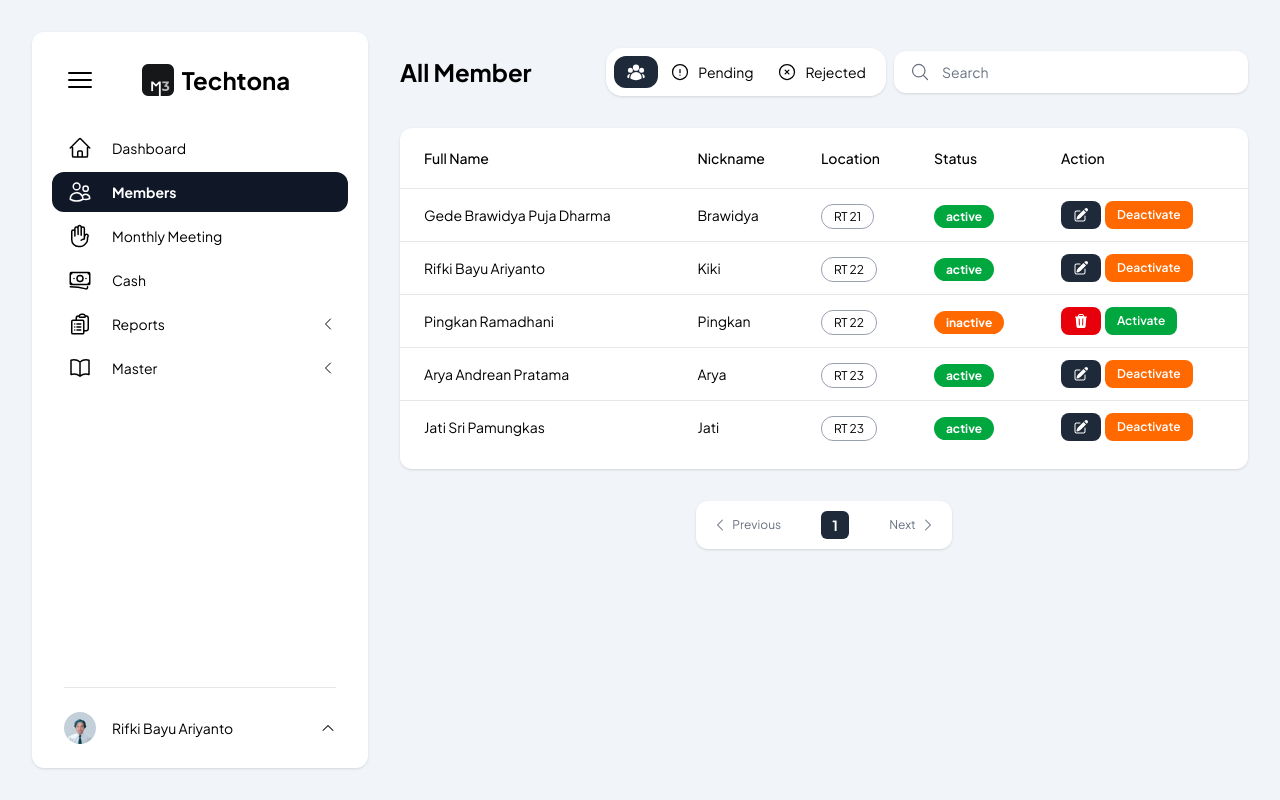
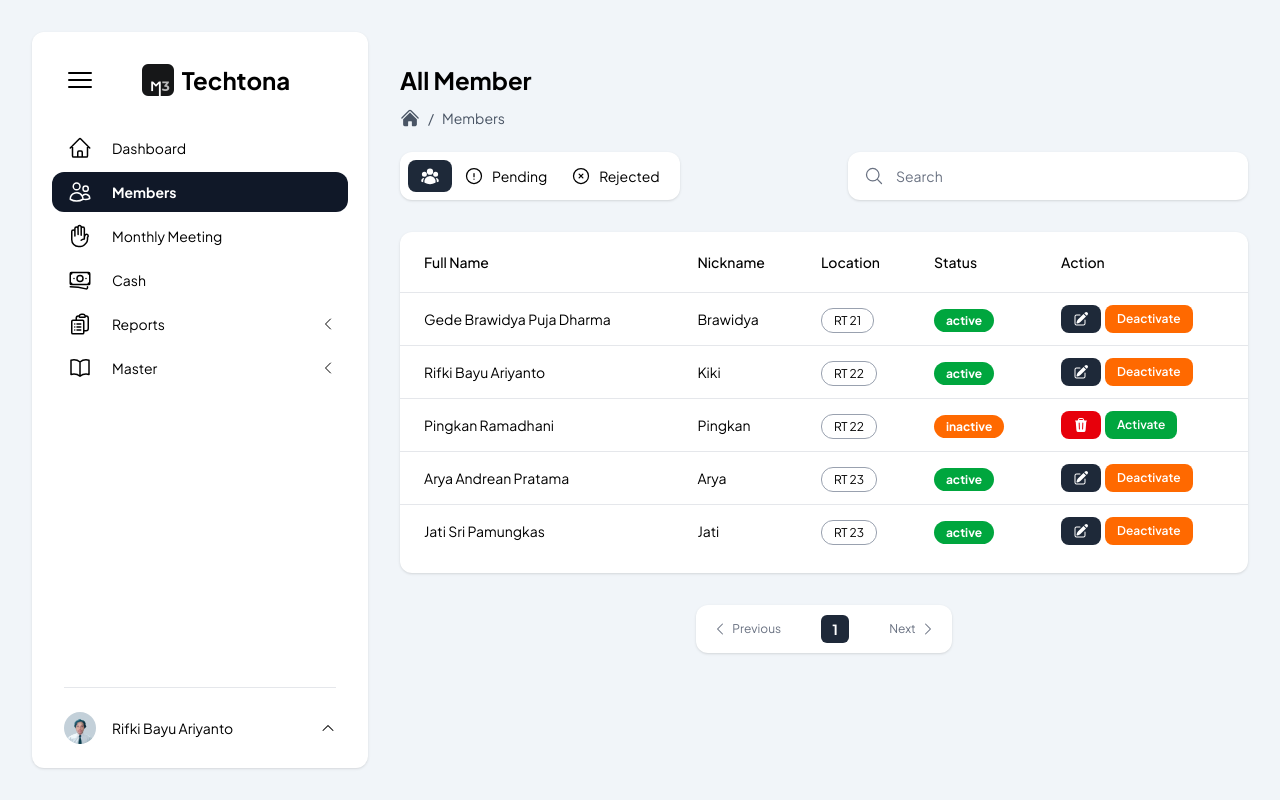
Before and after one commit to rifkibayuariy/karang-taruna, a Next.js app: page /admin/members in a window 1280 px wide. Built offline with nearby package versions, Linux system fonts and the light colour scheme.

Commit message:
Update Member page

```diff
--- a/app/admin/members/page.tsx
+++ b/app/admin/members/page.tsx
@@ -1,3 +1,4 @@
+import Breadcrumb from "@/components/admin/breadcrumb";
 import Tabs from "@/components/admin/members/tabs";
 import Table from "@/components/admin/members/table";
 
@@ -16,15 +17,18 @@ export default async function Members(props: {
     // const currentPage = Number(searchParams?.page) || 1;
 
     return (
-        <main className="pb-8">
-            <div className="flex flex-col md:flex-row w-full gap-2 justify-between items-center md:pt-4">
-                <div className="hidden md:w-56 md:flex items-center">
-                    <h1 className="text-xl text-nowrap md:text-2xl font-bold">{`${tab == 'all' ? 'All' : (tab == 'pending' ? 'Pending' : 'Rejected')} Member`}</h1>
-                </div>
-                <div className="w-full md:w-fit">
+        <main className="md:pt-8 pb-12">
+            <div className="w-full pb-6">
+                <h1 className="hidden md:block text-xl text-nowrap md:text-2xl font-bold mb-3">
+                    {`${tab == 'all' ? 'All' : (tab == 'pending' ? 'Pending' : 'Rejected')} Member`}
+                </h1>
+                <Breadcrumb/>
+            </div>
+            <div className="flex flex-col lg:flex-row w-full gap-4 justify-between">
+                <div className="w-full lg:w-fit">
                     <Tabs tab={tab}/>
                 </div>
-                <div className="w-full md:w-100 flex justify-end pt-8 md:pt-0">
+                <div className="w-full xl:w-100 flex justify-end">
                     <div className="relative w-full">
                     <input
                         className="block peer z-0 h-full w-full rounded-xl py-3 pl-12 text-sm bg-white shadow-sm placeholder:text-gray-500 focus:outline-none"
--- a/components/admin/members/tabs.tsx
+++ b/components/admin/members/tabs.tsx
@@ -25,21 +25,21 @@ export default function Tabs({tab}: {tab: string}) {
     }
 
     return (
-        <div className="flex flex-row bg-white rounded-2xl p-2 shadow-sm text-sm">
+        <div className="flex flex-row bg-white rounded-xl p-2 shadow-sm text-sm">
             <button
                 onClick={() => {changeTab('all')}}
-                className={`py-1.5 px-3 flex flex-auto rounded-xl justify-center items-center ${tab == 'all' && ('bg-gray-800 text-white')}`}>
+                className={`py-1.5 px-3 flex flex-auto rounded-lg justify-center items-center ${tab == 'all' && ('bg-gray-800 text-white')}`}>
                 <UserGroupIcon className="size-5"></UserGroupIcon>
             </button>
             <button
                 onClick={() => {changeTab('pending')}}
-                className={`py-1.5 px-3 flex flex-auto rounded-xl justify-center items-center ${tab == 'pending' && ('bg-gray-800 text-white')}`}>
+                className={`py-1.5 px-3 flex flex-auto rounded-lg justify-center items-center ${tab == 'pending' && ('bg-gray-800 text-white')}`}>
                 <ExclamationCircleIcon className="size-5 mr-2"></ExclamationCircleIcon>
                 <span>Pending</span>
             </button>
             <button
                 onClick={() => {changeTab('rejected')}}
-                className={`py-1.5 px-3 flex flex-auto rounded-xl justify-center items-center ${tab == 'rejected' && ('bg-gray-800 text-white')}`}>
+                className={`py-1.5 px-3 flex flex-auto rounded-lg justify-center items-center ${tab == 'rejected' && ('bg-gray-800 text-white')}`}>
                 <XCircleIcon className="size-5 mr-2"></XCircleIcon>
                 <span>Rejected</span>
             </button>
```
